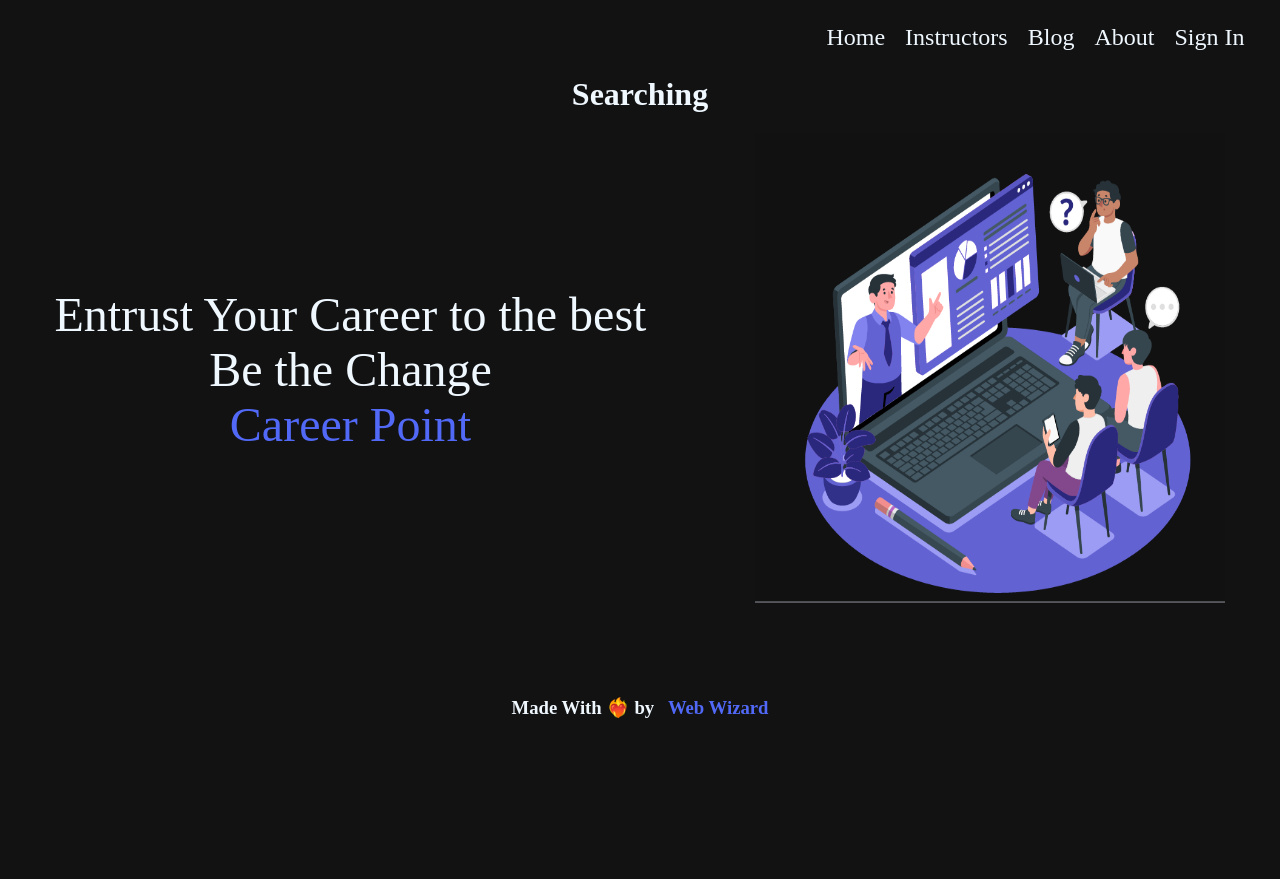
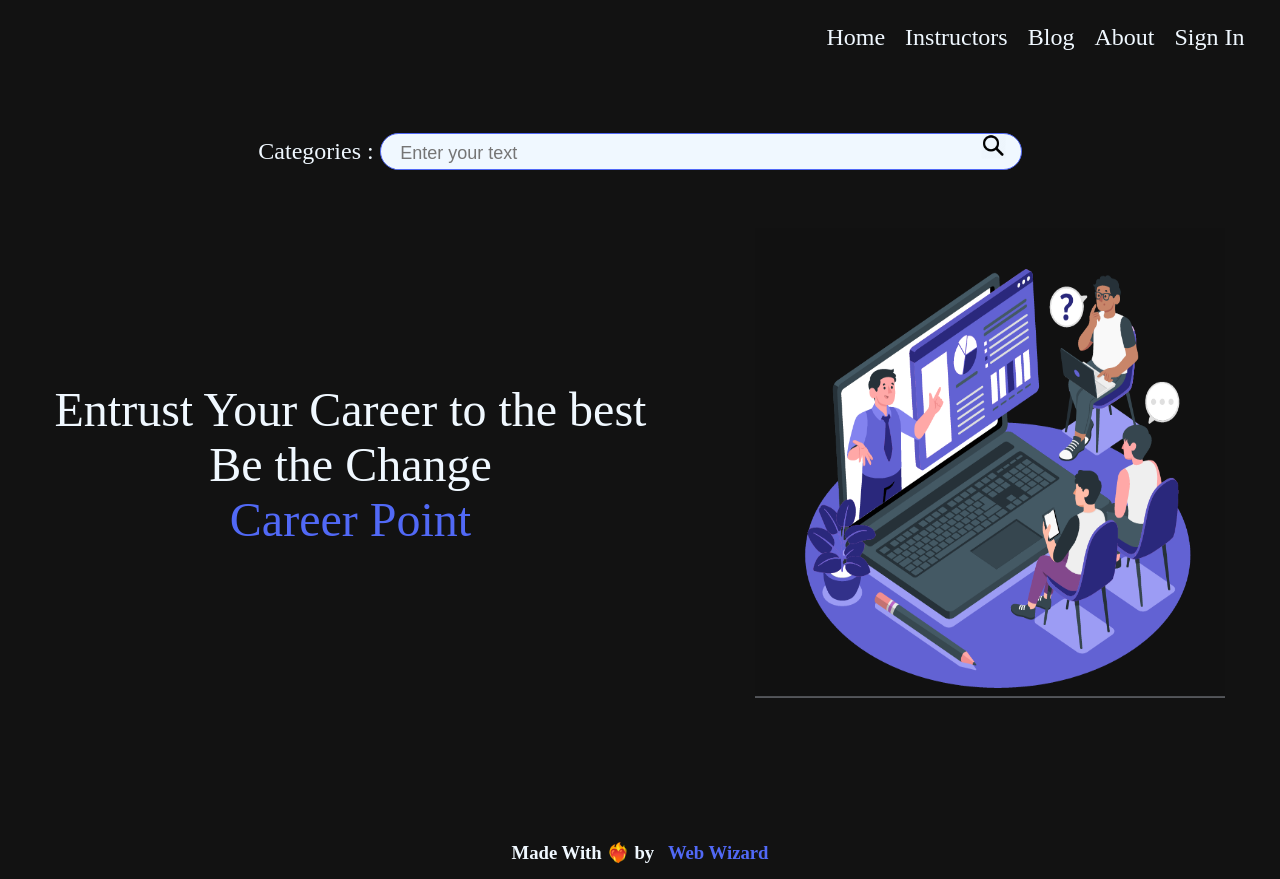
Before and after one commit to yath4kr/career-client, a React (Create React App) app: page / in a window 1280 px wide. Before the commit the page ends 800 px from the top, so only its background shows below. Built offline with nearby package versions, Linux system fonts and the light colour scheme.

Commit message:
Home-Search-Bar-UI

```diff
--- a/src/App.css
+++ b/src/App.css
@@ -56,3 +56,42 @@ body{
   color: #5169F6;
   text-decoration: wavy;
 }
+
+.outro{
+  margin-top: 50px;
+  margin-bottom: 15px;
+}
+
+.home-search-container{
+  width: 50%;
+  border-radius: 25px;
+  border: #5169F6 solid 1px;
+  background-color: aliceblue;
+  display: inline-block;
+  height: max-content;
+}
+
+.home-search-text{
+  font-size: 24px;
+}
+
+.home-search-input{
+  width: 90%;
+  font-size: 18px;
+  border: none;
+  padding: 5px;
+  background-color: aliceblue;
+}
+
+.home-search-button{
+  display: inline;
+  height: 100%;
+  border-radius: 50%;
+  width: 10%;
+  cursor: pointer;
+  margin-top: 2px;
+}
+
+.home-search{
+  margin: 4.5% 0px;
+}
--- a/src/Components/Outro.js
+++ b/src/Components/Outro.js
@@ -1,7 +1,7 @@
 const Outro = () => {
   return (
     <>
-      <h3>
+      <h3 className="outro">
         Made With ❤️‍🔥 by &nbsp;{" "}
         <a href="https://github.com/yath4kr" className="outro-author">
           Web Wizard
--- a/src/Pages/Home.js
+++ b/src/Pages/Home.js
@@ -1,9 +1,16 @@
 const Home = () => {
   return (
     <>
-      <div>
-        <h1>Searching</h1>
+      <div className="home-search">
+        <span className="home-search-text">Categories : </span>
+        <div className="home-search-container">
+          <input className="home-search-input" placeholder="Enter your text" />
+          <div className="home-search-button">
+            <img src="./search-icon.png" height="25px" width="25px" />
+          </div>
+        </div>
       </div>
+
       <div className="banner">
         <div className="web-intro">
           Entrust Your Career to the best <br /> Be the Change <br />
```
Also changed, not shown: public/search-icon.png (added).
